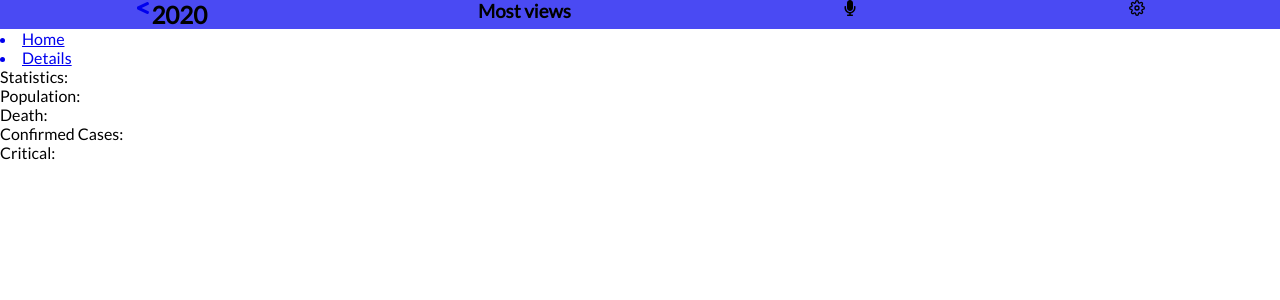
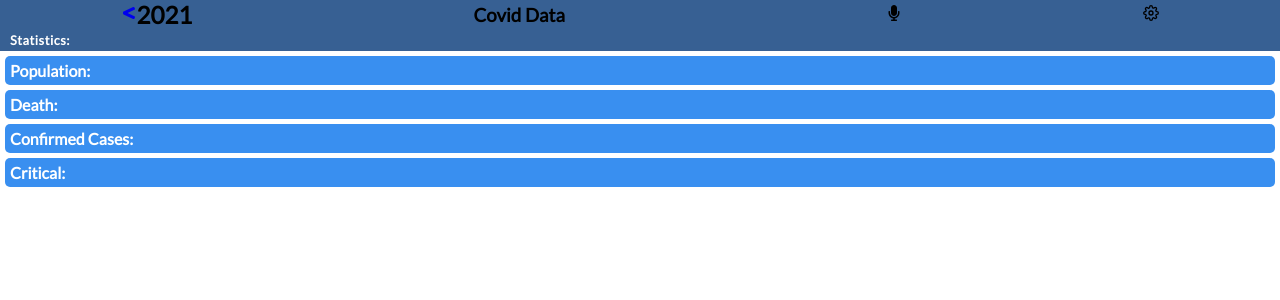
Before and after one commit to Somdotta07/react-redux-capstone, a React (Create React App) app: page /details in a window 1280 px wide. Shown: the top 300 px of the page. Built offline with nearby package versions, Linux system fonts and the light colour scheme.

Commit message:
Basic styling

```diff
--- a/src/App.css
+++ b/src/App.css
@@ -7,18 +7,101 @@
   font-family: 'Lato', sans-serif;
 }
 
-/* header {
-  height: 100vh;
-} */
-
 nav {
   display: flex;
   flex-direction: row;
   justify-content: space-around;
-  background-color: rgb(74, 74, 243);
+  background-color: #376093;
+  align-items: center;
 }
 
 .lessThan {
   display: flex;
   flex-direction: row;
+  align-items: center;
 }
+
+h3 {
+  margin-left: 40px;
+}
+.mic {
+  margin-left: 80px;
+}
+
+.main-c {
+  background-color: burlywood;
+}
+
+.country-heading {
+  background-color: #376093;
+  color: #fff;
+  font-size: 0.8em;
+  font-weight: bold;
+  padding: 3px 10px;
+  letter-spacing: 0.5px;
+}
+
+.countries-con {
+  display: grid;
+  grid-template-columns: 1fr 1fr;
+  background-color: #227eed;
+  padding: 10px;
+  column-gap: 10px;
+  row-gap: 10px;
+  margin-top: 50px;
+}
+
+.country-name {
+  background-color: #398ff0;
+  border-radius: 5px;
+  padding: 10px;
+  display: flex;
+  flex-direction: column;
+  justify-content: space-between;
+}
+
+.country-d {
+  color: #fff;
+  text-decoration: none;
+}
+.recovered {
+  color: #376093;
+  font-size: 0.8em;
+}
+
+#input-country{
+  width: 100%;
+  padding: 5px;
+  padding-right: 40px;
+  outline: none;
+  border: 2px solid #999999;
+  border-radius: 5px;
+  background-color: #FBFBFB;
+  font-family: Cambria, Cochin, Georgia, serif;
+  font-size: 16px;
+  background-position: right;
+  background-image: url('./Common/search.png');
+  background-size: 30px;
+  background-repeat: no-repeat;
+}
+
+.title {
+  display: block;
+  background-color: #376093;
+  color: #fff;
+  font-weight: bold;
+  padding: 3px 10px;
+  letter-spacing: 0.5px;
+  font-size: 0.8em;
+}
+
+.data {
+  background-color: #398ff0;
+  margin: 5px;
+  padding: 5px;
+  border-radius: 5px;
+  display: flex;
+  justify-content: space-between;
+  color: #fff;
+  font-weight: bold;
+}
--- a/src/Components/DetailsPage.js
+++ b/src/Components/DetailsPage.js
@@ -21,8 +21,8 @@ export default function DetailsPage() {
     { fetchInfo },
       <div>
         <div>
-          <p className="updated data">
-            <span>Statistics:</span>
+          <p className="updated-data">
+            <span className="title">Statistics:</span>
           </p>
           <div className="data">
             <span>Population:</span>
--- a/src/Components/Header.js
+++ b/src/Components/Header.js
@@ -8,17 +8,17 @@ export default function Header() {
       <nav className="nav">
         <div className="lessThan">
           <Link to="/"><FaLessThan /></Link>
-          <h1 className="logo">2020</h1>
+          <h1 className="logo">2021</h1>
         </div>
 
-        <h3>Most views</h3>
+        <h3>Covid Data</h3>
         <div className="mic"><FaMicrophone /></div>
         <div className="settings"><FiSettings /></div>
       </nav>
-      <div className="nav-item">
+      {/* <div className="nav-item">
         <Link to="/"><li className="nav-b">Home</li></Link>
         <Link to="/details"><li className="nav-c">Details</li></Link>
-      </div>
+      </div> */}
     </div>
   );
 }
--- a/src/Components/HomePage.js
+++ b/src/Components/HomePage.js
@@ -1,7 +1,6 @@
 import { useEffect } from 'react';
 import { useSelector, useDispatch } from 'react-redux';
 import { Link } from 'react-router-dom';
-import { FaSearch } from 'react-icons/fa';
 import { getData } from '../Redux/home/home';
 
 const HomePage = () => {
@@ -20,7 +19,7 @@ const HomePage = () => {
           {cases.name}
         </Link>
       </div>
-      <div className="latest-cases">
+      <div className="recovered">
         Recovered:&nbsp;
         {cases.latest_data.recovered}
       </div>
@@ -44,14 +43,15 @@ const HomePage = () => {
   };
 
   return (
-    <>
-      <div className="country-name">Active Corona Cases </div>
+    <div className="main-c">
+      <div className="country-heading">Active Corona Cases </div>
+
       <input className="search" type="text" id="input-country" placeholder="Country name.." onKeyDown={searchCountry} />
-      <div className="search-icon"><FaSearch /></div>
+
       <div className="countries-con">
         {covidCases}
       </div>
-    </>
+    </div>
 
   );
 };
```
Also changed, not shown: src/Common/search.png (added).
